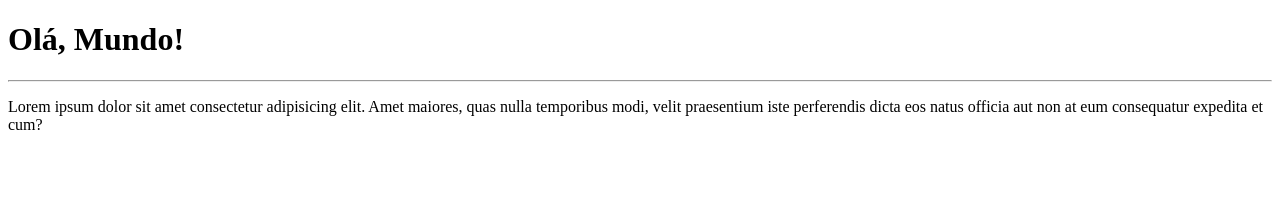
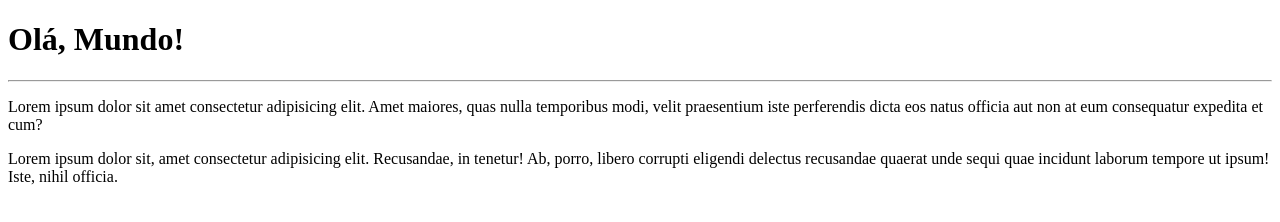
Before and after one commit to EnzoThierry/Ola-mundo, a plain HTML site: page site-exemplo/index.html in a window 1280 px wide. Drawn offline with Linux system fonts and the light colour scheme.

Commit message:
adicionei um parágrafo

```diff
--- a/site-exemplo/index.html
+++ b/site-exemplo/index.html
@@ -10,5 +10,6 @@
     <h1>Olá, Mundo!</h1>
     <hr>
     <p>Lorem ipsum dolor sit amet consectetur adipisicing elit. Amet maiores, quas nulla temporibus modi, velit praesentium iste perferendis dicta eos natus officia aut non at eum consequatur expedita et cum?</p>
+    <p>Lorem ipsum dolor sit, amet consectetur adipisicing elit. Recusandae, in tenetur! Ab, porro, libero corrupti eligendi delectus recusandae quaerat unde sequi quae incidunt laborum tempore ut ipsum! Iste, nihil officia.</p>
 </body>
 </html>
```
